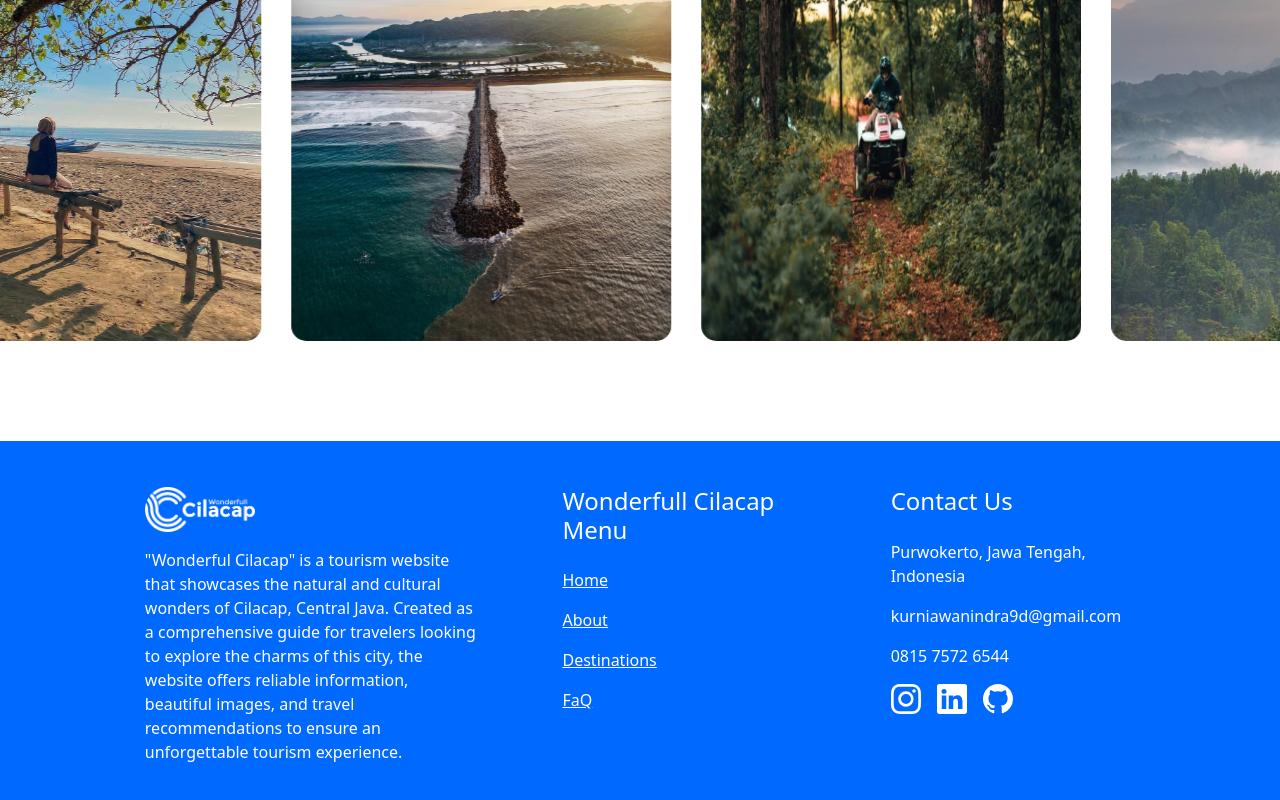
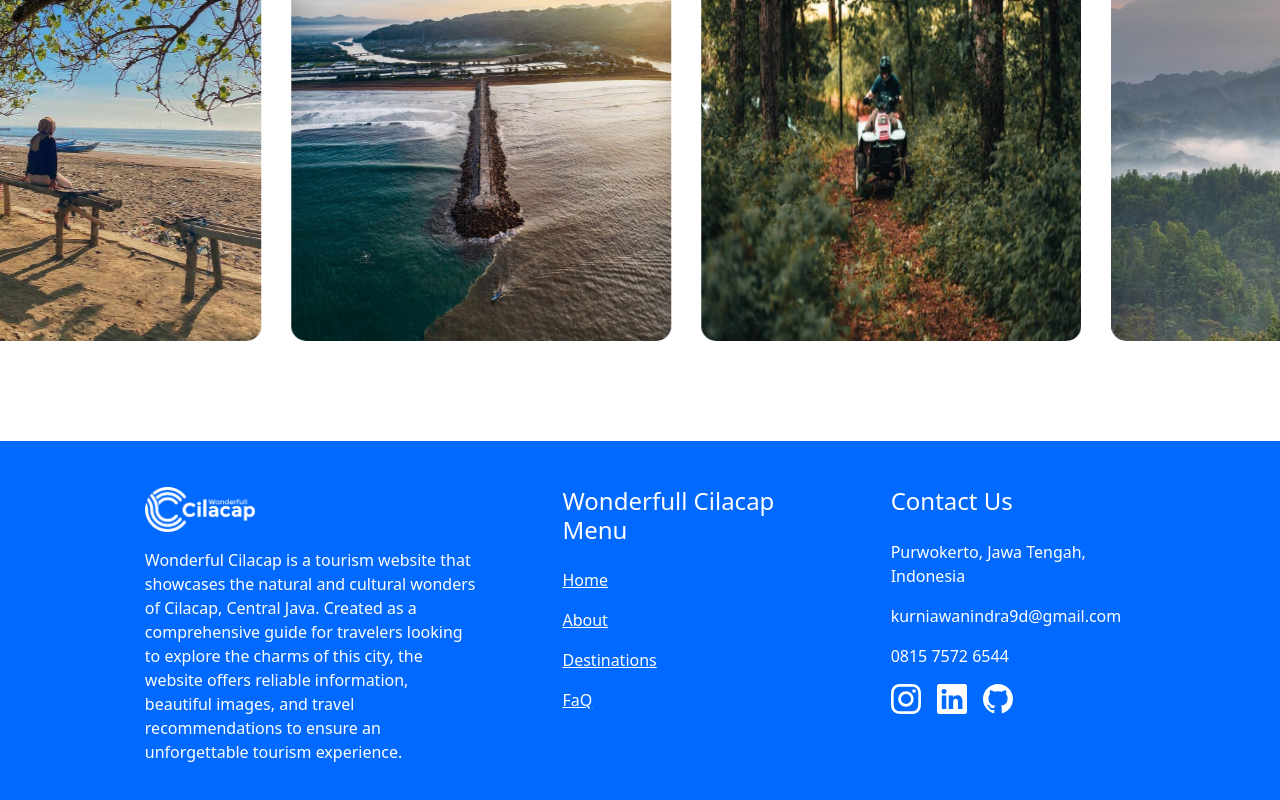
Before and after one commit to indrakurr/wonderfull-cilacap, a React (Create React App) app: page / in a window 1280 px wide. Shown: the part 4609-5409 px from the top of the page. Built offline with nearby package versions, Linux system fonts and the light colour scheme.

Commit message:
Modified footer

```diff
--- a/src/components/Footer.jsx
+++ b/src/components/Footer.jsx
@@ -26,7 +26,7 @@ const Footer = (props) => {
               <img src={logo} alt="Logo" width="110px" />
             </div>
             <p>
-              "Wonderful Cilacap" is a tourism website that showcases the
+              Wonderful Cilacap is a tourism website that showcases the
               natural and cultural wonders of Cilacap, Central Java. Created as
               a comprehensive guide for travelers looking to explore the charms
               of this city, the website offers reliable information, beautiful
```
